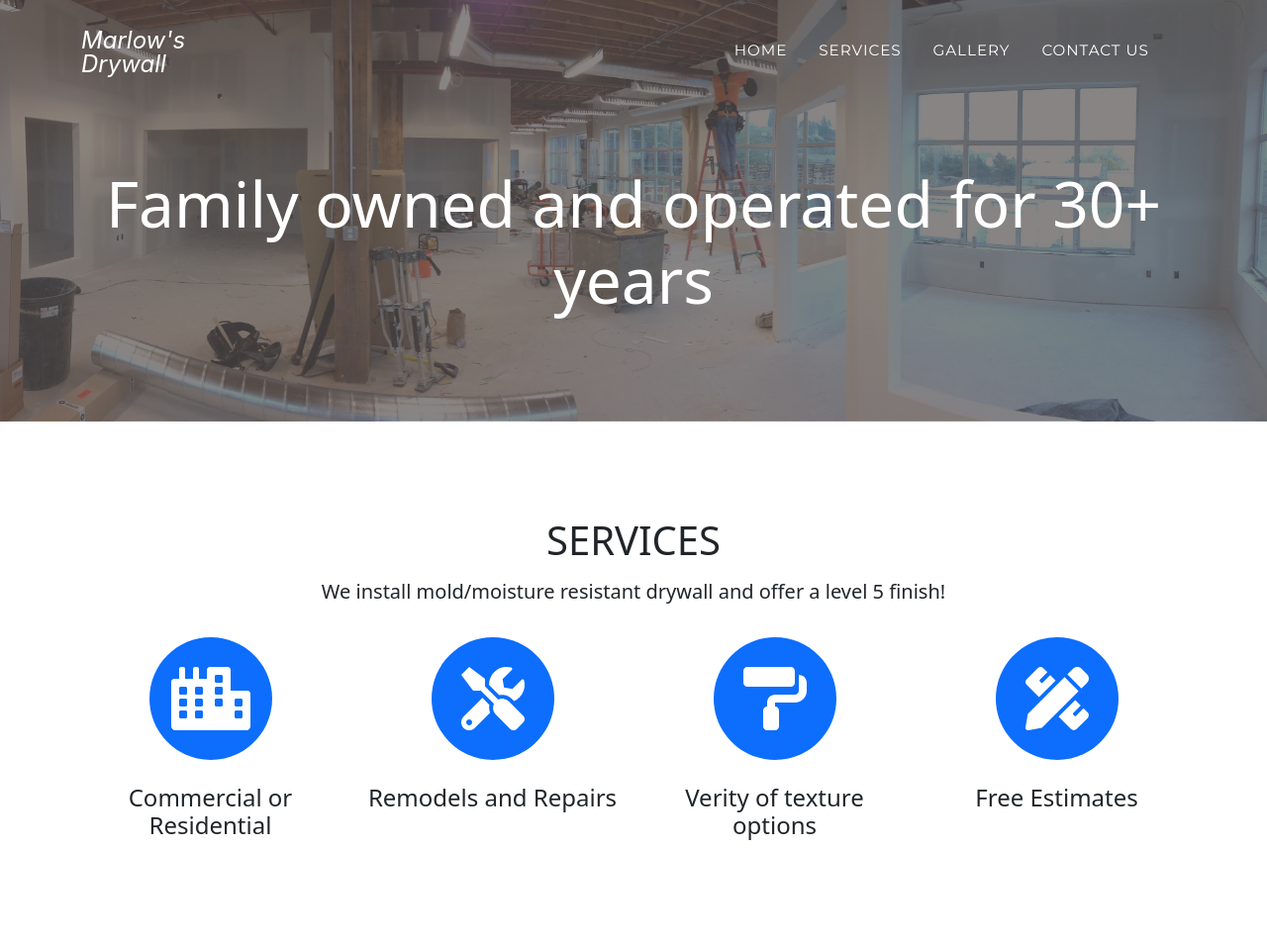
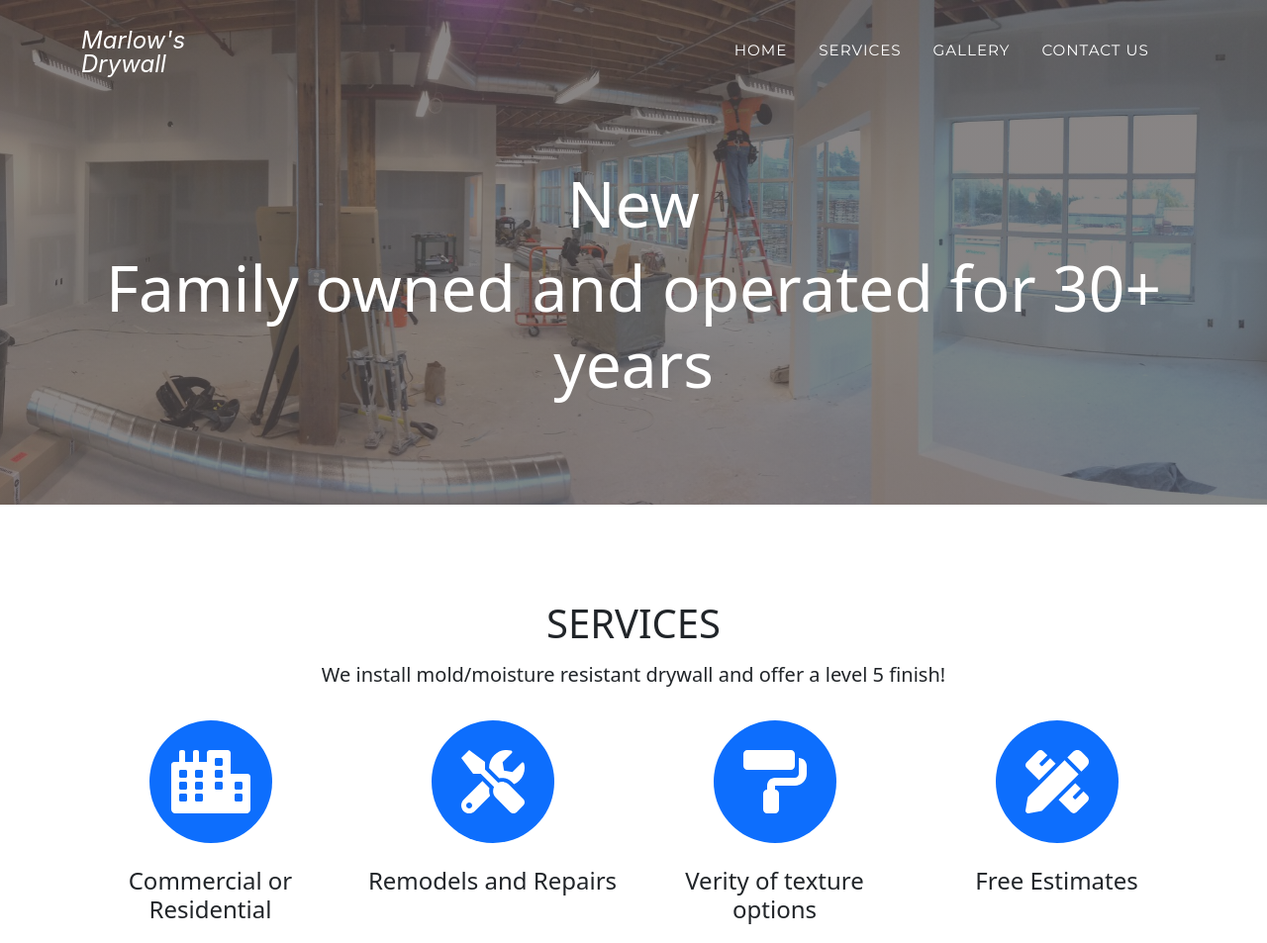
Before and after one commit to nicolemj/MarlowsDrywall, a plain HTML site: page index.html in a window 1280 px wide. Shown: the top 953 px of the page at 99% size. Drawn offline with nearby package versions, Linux system fonts and the light colour scheme; a web font is replaced by a local one.

Commit message:
Checking

```diff
--- a/index.html
+++ b/index.html
@@ -55,6 +55,7 @@
   <!-- Header -->
   <header class="header">
     <div class="container">
+      <h1 style="font-size:5vw">New</h1>
       <h1 style="font-size:5vw">Family owned and operated for 30+ years</h1>
     </div>
   </header>
```
